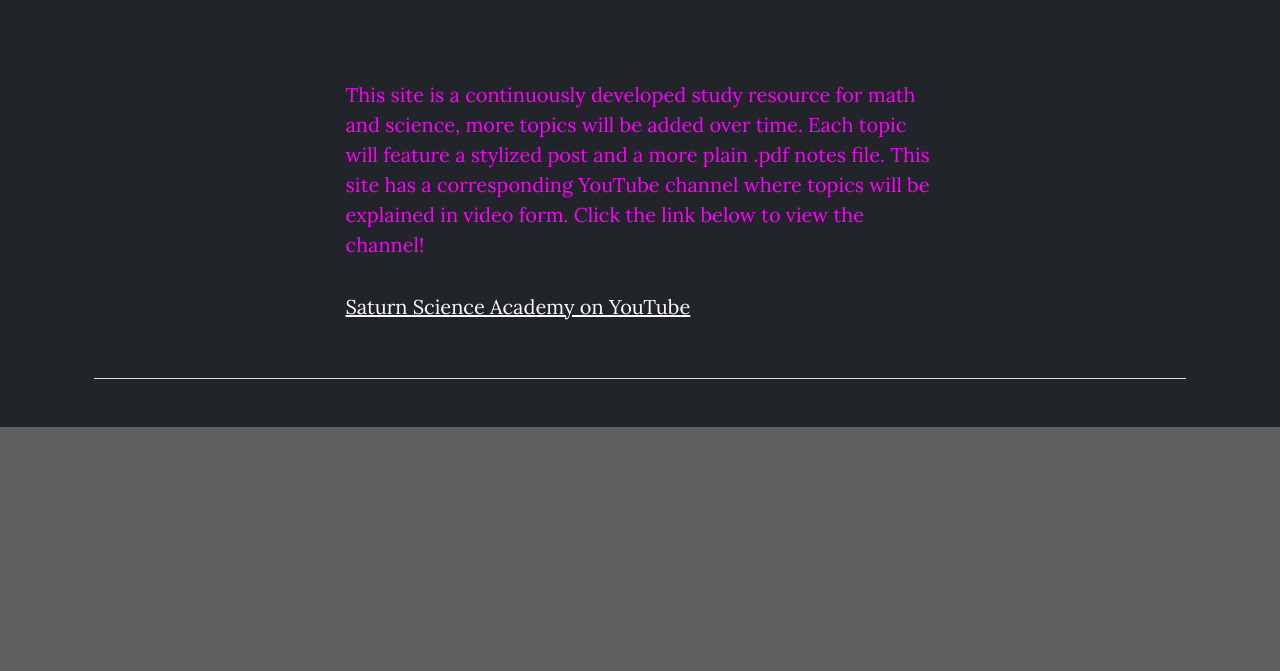
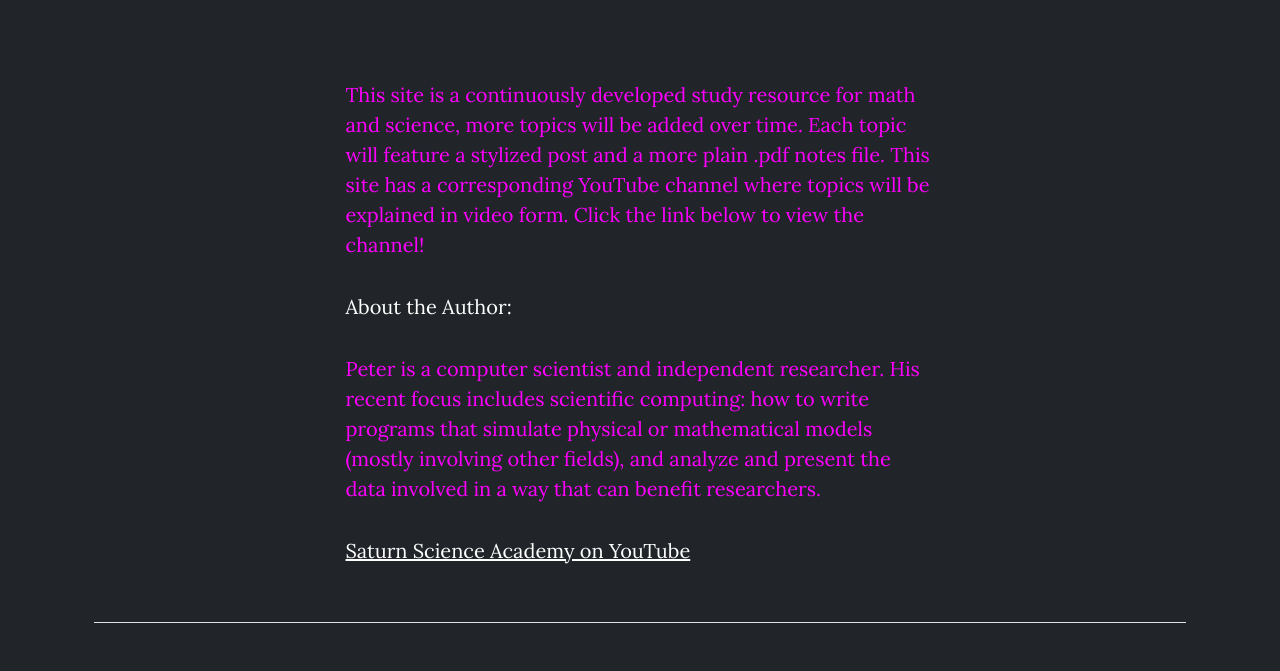
Before and after one commit to PeterMenchu/Saturn-Science, a Flask app: page /about in a window 1280 px wide. Shown: the part 600-1271 px from the top of the page. Before the commit the page ends 1027 px from the top, so only its background shows below. Run offline with Flask 2, Linux system fonts and the light colour scheme; some libraries are stand-ins or nearby versions.

Commit message:
adding more to about

```diff
--- a/ScienceResource/templates/about.html
+++ b/ScienceResource/templates/about.html
@@ -22,6 +22,8 @@
                     Each topic will feature a stylized post and a more plain .pdf notes file. This site has a corresponding YouTube channel where topics
                     will be explained in video form. Click the link below to view the channel!
                 </p>
+                <p style="color: white">About the Author:</p>
+                <p style="color: magenta">Peter is a computer scientist and independent researcher. His recent focus includes scientific computing: how to write programs that simulate physical or mathematical models (mostly involving other fields), and analyze and present the data involved in a way that can benefit researchers.</p>
                 <div class="post-preview">
                 <a href="https://www.youtube.com/@saturnscienceacademy44/featured">
                     <p><u>Saturn Science Academy on YouTube</u></p>
```
Also changed, not shown: ScienceResource/static/assets/img/geo.JPG (added).
